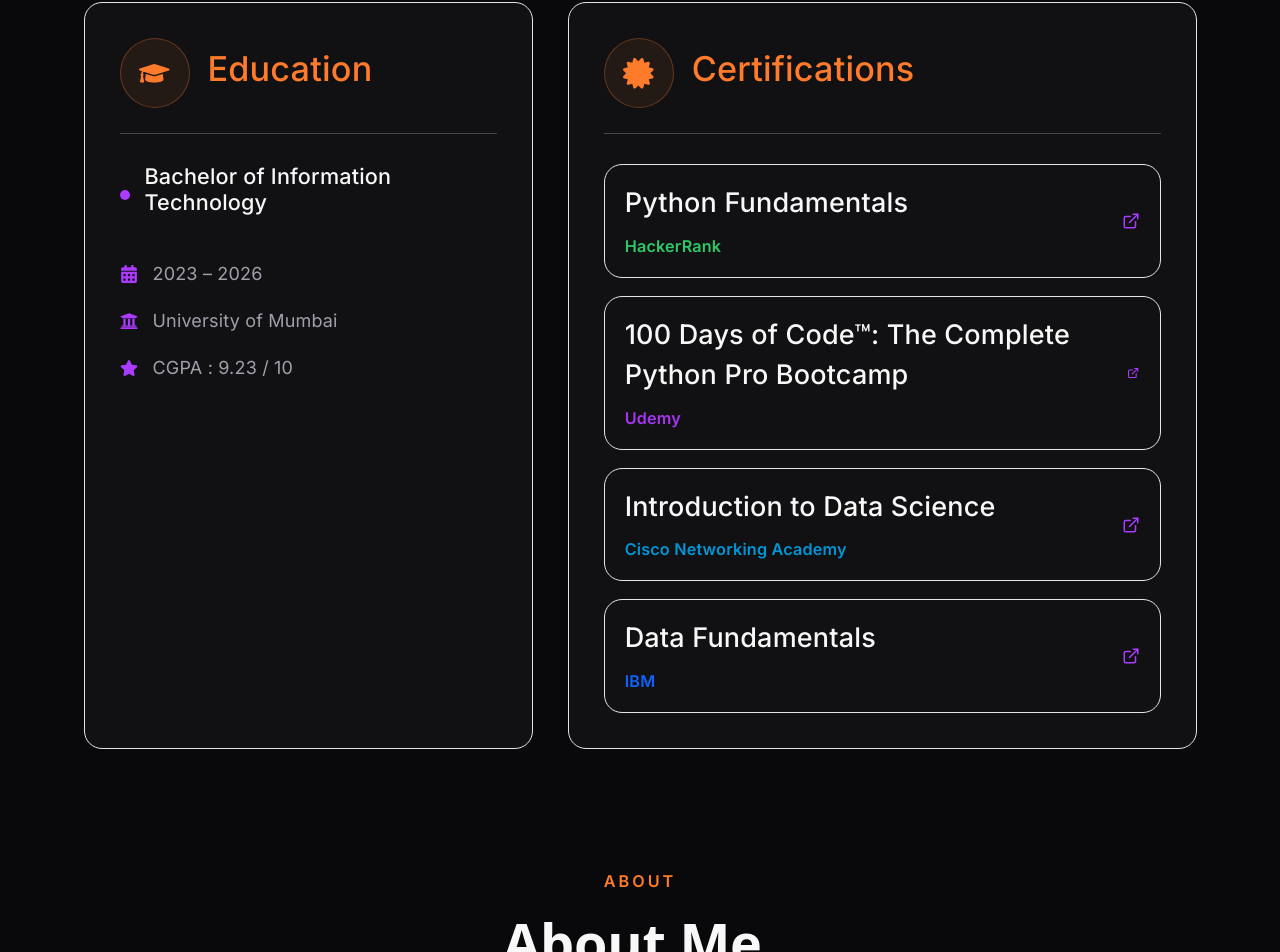
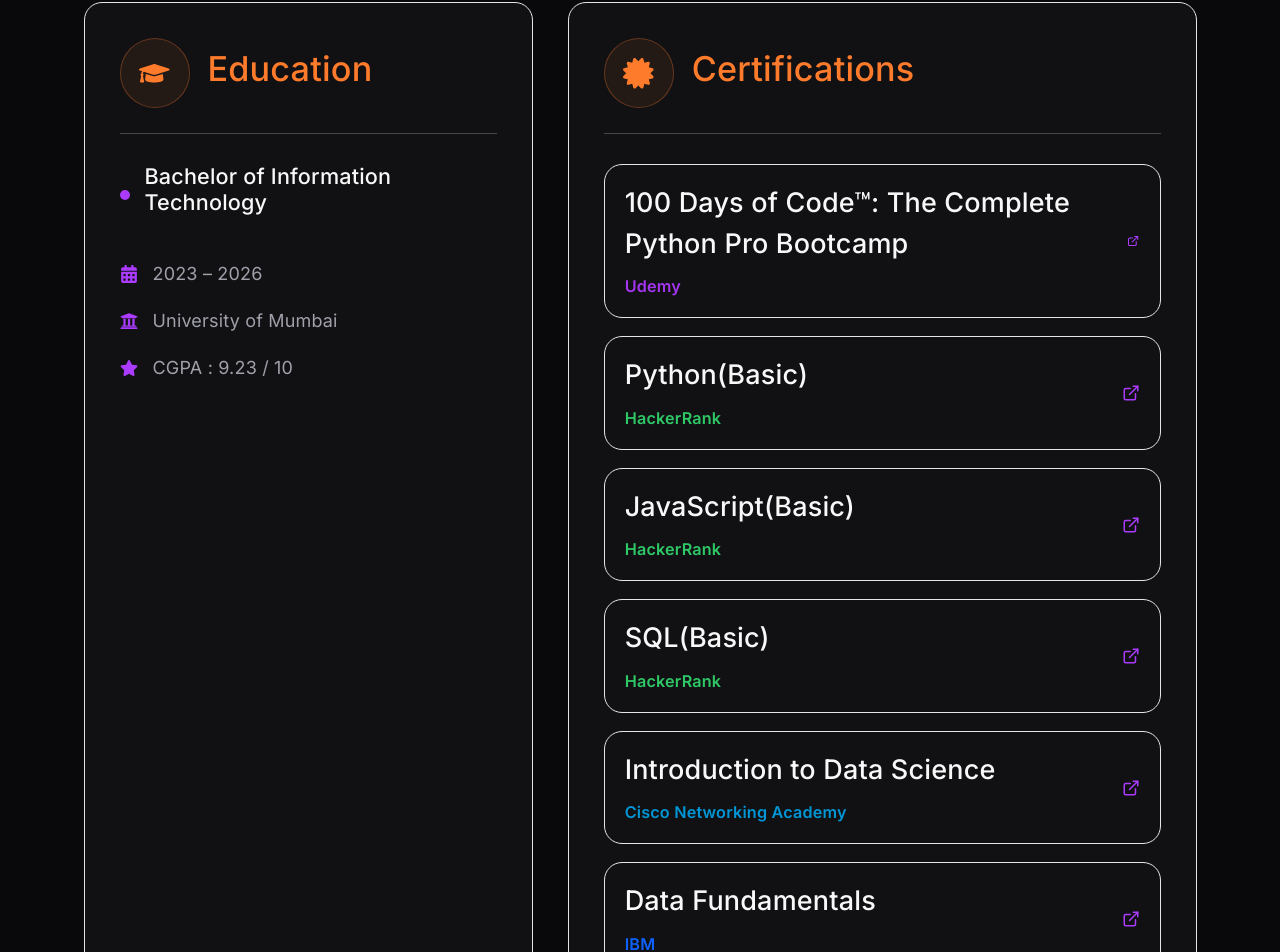
Before and after one commit to UmairAnsari17/portfolio26, a React (Vite) app: page / in a window 1280 px wide. Shown: the part 2715-3667 px from the top of the page. Built offline with nearby package versions, Linux system fonts and the light colour scheme.

Commit message:
update certificates

```diff
--- a/src/data/certifications.js
+++ b/src/data/certifications.js
@@ -1,14 +1,6 @@
 const certifications = [
   {
     id: 1,
-    title: "Python Fundamentals",
-    provider: "HackerRank",
-    year: "2026",
-    link: "https://www.hackerrank.com/certificates/afebfa18c789",
-    color: "#2EC866",
-  },
-  {
-    id: 2,
     title: "100 Days of Code™: The Complete Python Pro Bootcamp",
     provider: "Udemy",
     year: "2025",
@@ -16,7 +8,31 @@
     color: "#A435F0",
   },
   {
+    id: 2,
+    title: "Python(Basic)",
+    provider: "HackerRank",
+    year: "2026",
+    link: "https://www.hackerrank.com/certificates/afebfa18c789",
+    color: "#2EC866",
+  },
+  {
     id: 3,
+    title: "JavaScript(Basic)",
+    provider: "HackerRank",
+    year: "2026",
+    link: "https://www.hackerrank.com/certificates/c6e7aa6bc4e7",
+    color: "#2EC866",
+  },
+  {
+    id: 4,
+    title: "SQL(Basic)",
+    provider: "HackerRank",
+    year: "2026",
+    link: "https://www.hackerrank.com/certificates/2d463c3127ee",
+    color: "#2EC866",
+  },
+  {
+    id: 5,
     title: "Introduction to Data Science",
     provider: "Cisco Networking Academy",
     year: "2025",
@@ -24,7 +40,7 @@
     color: "#0096D6",
   },
   {
-    id: 4,
+    id: 6,
     title: "Data Fundamentals",
     provider: "IBM",
     year: "2025",
```
